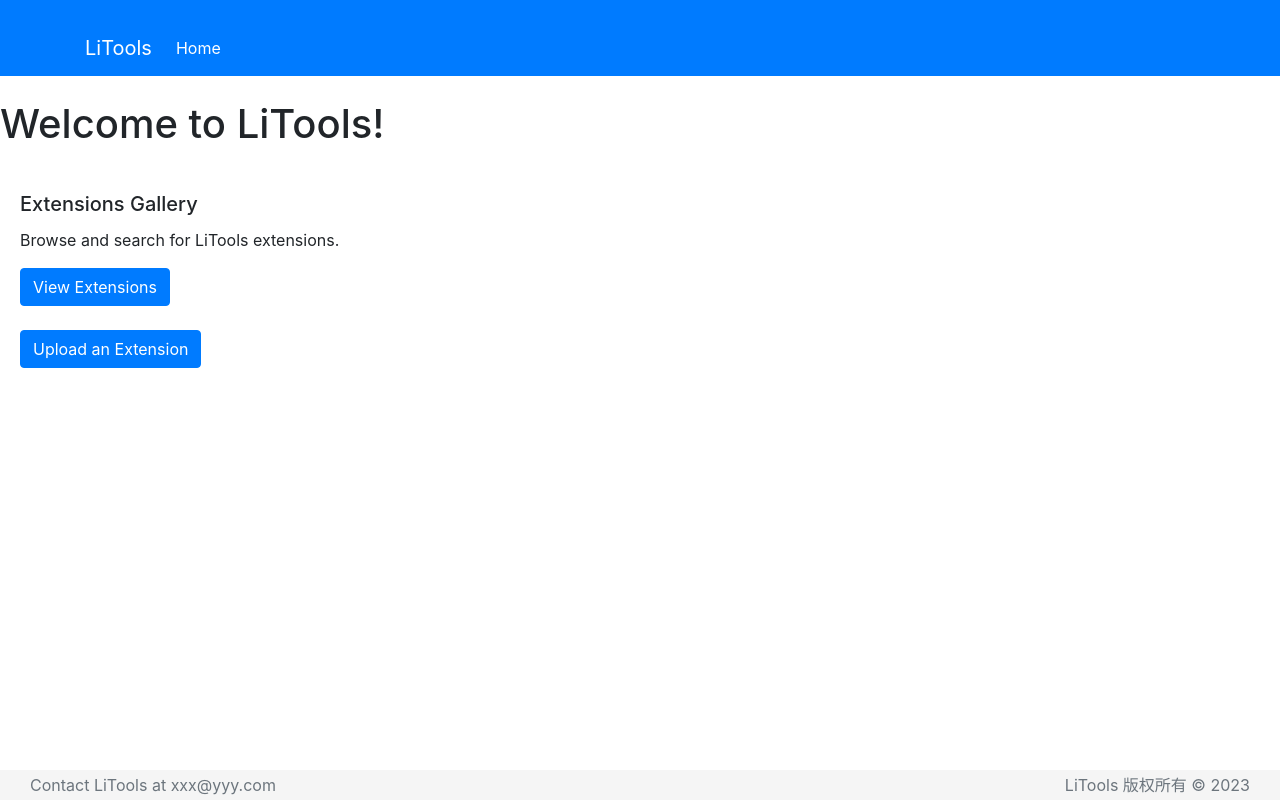
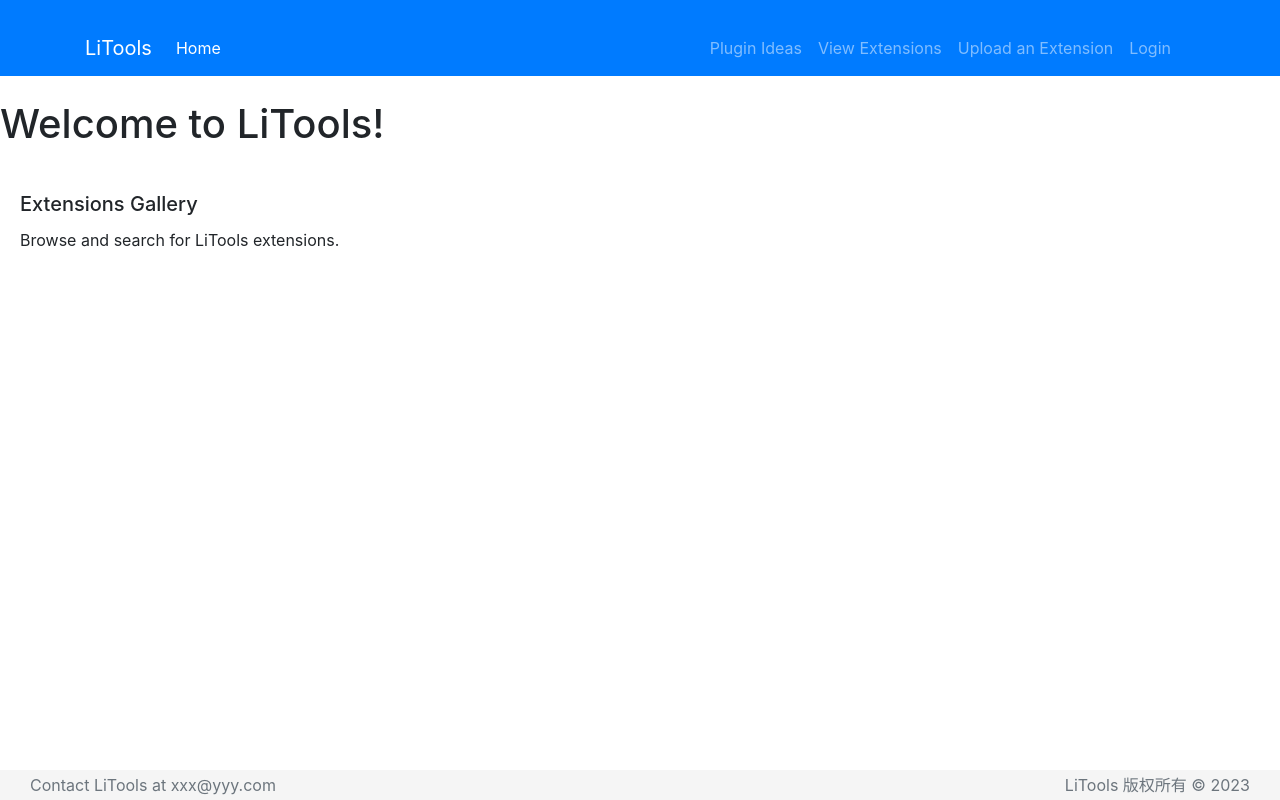
Before and after one commit to terrylikescoding/LiTools-Extension-Server-and-Client, a Vue app in the folder client/: page / in a window 1280 px wide. Built offline with nearby package versions, Linux system fonts and the light colour scheme; the HTML template or start-up script is replaced by a standard one.

Commit message:
将部分按钮移动至topbar

```diff
--- a/client/src/App.vue
+++ b/client/src/App.vue
@@ -8,11 +8,20 @@
           <span class="navbar-toggler-icon"></span>
         </button>
         <div class="collapse navbar-collapse" id="navbarNav">
-          <ul class="navbar-nav">
+          <ul class="navbar-nav mr-auto">
             <li class="nav-item active">
               <router-link class="nav-link" to="/">Home</router-link>
             </li>
           </ul>
+          <div class="navbar-nav mx-3">
+            <!-- 参考 https://plugins.jetbrains.com/plugin-ideas/search?sorting=Votes -->
+            <router-link class="nav-item nav-link" to="/plugin-ideas">Plugin Ideas</router-link>
+            <router-link class="nav-item nav-link" to="/extensions">View Extensions</router-link>
+            <!-- 加一个介绍，告诉用户如何贡献插件 -->
+            <router-link class="nav-item nav-link" to="/upload">Upload an Extension</router-link>
+            <!-- 登录后，Login变成用户名 -->
+            <router-link class="nav-item nav-link" to="/login">Login</router-link>
+          </div>
         </div>
       </div>
     </nav>
--- a/client/src/components/Home.vue
+++ b/client/src/components/Home.vue
@@ -6,10 +6,6 @@
         <div class="card-body">
           <h5 class="card-title">Extensions Gallery</h5>
           <p class="card-text">Browse and search for LiTools extensions.</p>
-          <router-link class="btn btn-primary" to="/extensions">View Extensions</router-link>
-          <br />
-          <br />
-          <router-link class="btn btn-primary" to="/upload">Upload an Extension</router-link>
         </div>
       </div>
     </div>
```
Lines whose indentation alone changed are shown as unchanged.
